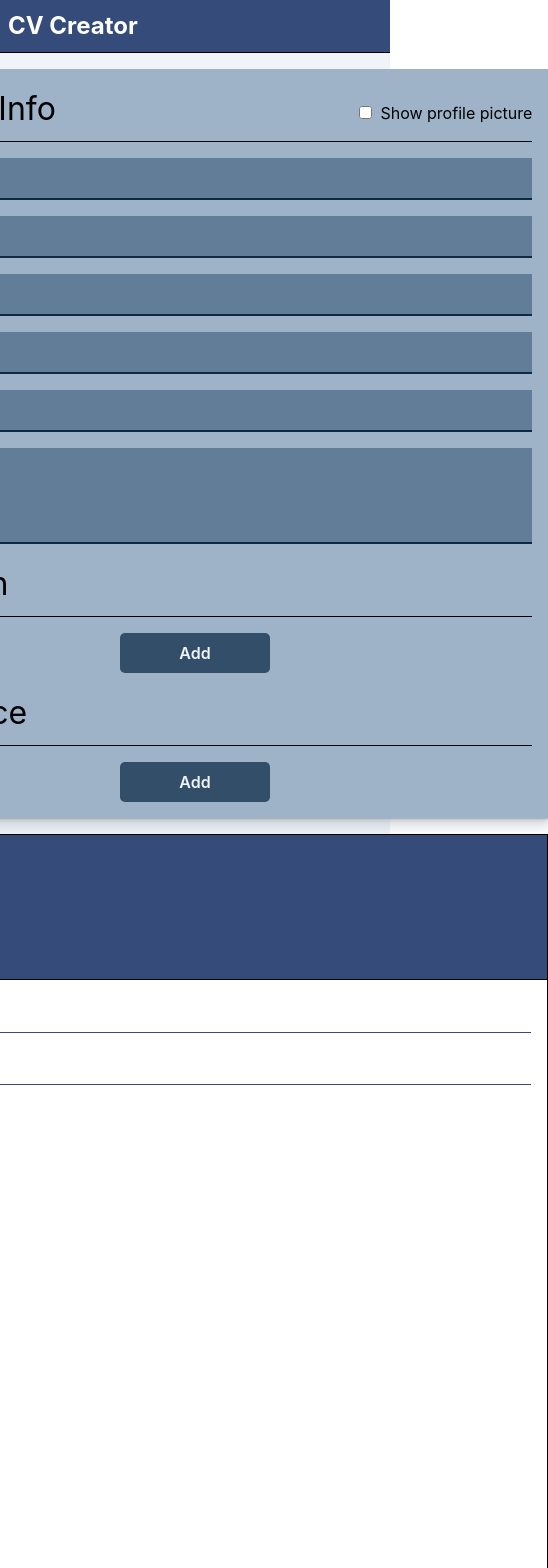
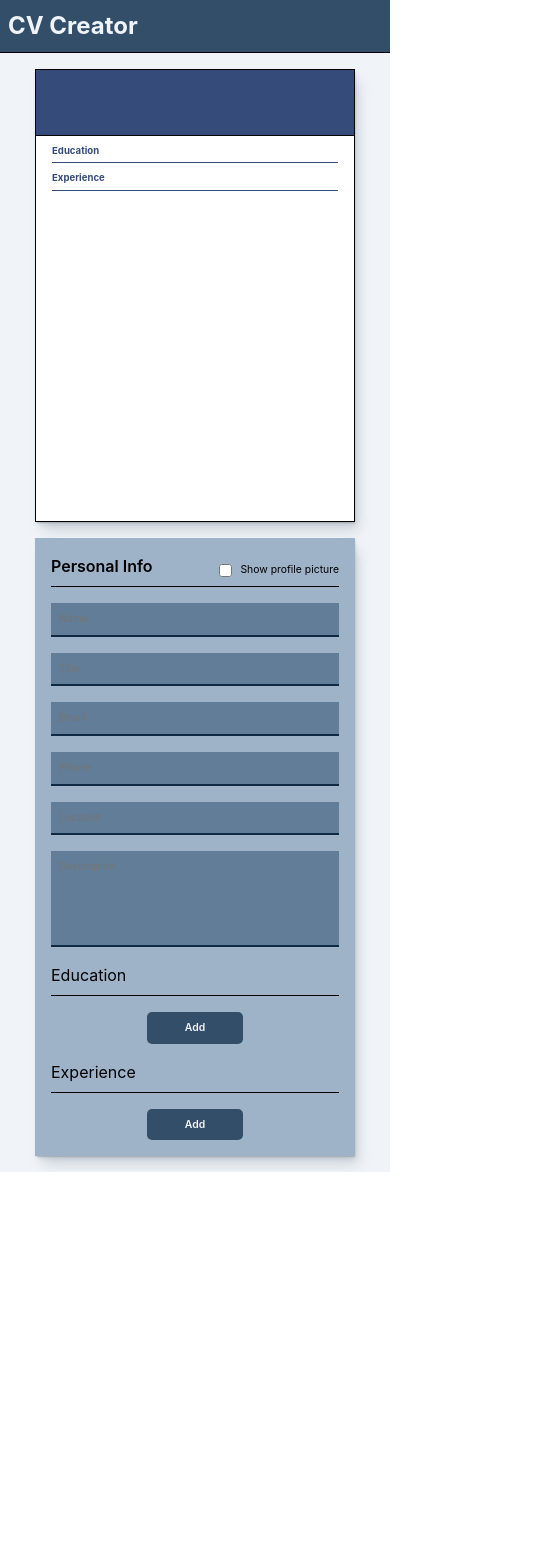
Before and after one commit to vlunaklick/cv_creator, a React (Create React App) app: page / in a window 390 px wide. Shown: the top 1568 px of the page, 548 px wide, since content can reach past the window. After the commit the page ends 1172 px from the top, so only its background shows below. Built offline with nearby package versions, Linux system fonts and the light colour scheme.

Commit message:
Correction and responsiveness

```diff
--- a/src/App.css
+++ b/src/App.css
@@ -50,8 +50,8 @@
 .example{
     display: flex;
     flex-direction: column;
-    width: var(--sizeConts);
-    height: var(--heigthConts);
+    width: 706px;
+    height: 1000px;
     box-shadow: var(--shadow-elevation-medium);
     border: 1px solid #000;
 }
@@ -74,7 +74,7 @@
 }
 .personalInfo{
     margin: 0;
-    font-weight: 400;
+    font-weight: 600;
     width: 100%;
     margin-bottom: 0.5rem;
 }
@@ -106,8 +106,10 @@
 }
 
 .boxP{
-    text-align: end;
+    justify-content: end;
     width: 100%;
+    display: flex;
+    align-items: center;
 }
 
 #probox{
@@ -133,9 +135,37 @@
     box-shadow: var(--shadow-elevation-medium);
 }
 
-@media screen and (max-width: 1250px) {
+@media screen and (max-width: 1450px) {
     .containers{
         flex-direction: column;
         align-items: center;
     }
 }
+
+@media screen and (max-width: 820px) {
+    .example{
+        width: 20rem;
+        height: 28.32875rem;
+    }
+    .main{
+        width: 20rem;
+    }
+    .personalInfo,
+    .educationalInfo{
+        font-size: 1rem;
+    }
+    label{
+        font-size: 0.65rem;
+    }
+    #description,
+    .inputL,
+    .buttonAdd{
+        font-size: 0.65rem;
+    }
+    .buttonAdd{
+        width: 6rem;
+    }
+    .nameProfG{
+        font-size: 1rem;
+    }
+}
--- a/src/App.js
+++ b/src/App.js
@@ -1,4 +1,4 @@
-import './App.css';
+import './App.css'
 import React from 'react'
 import uniqid from 'uniqid'
 import HeaderNav from './components/Header/Header.js'
@@ -9,71 +9,72 @@ import Experience from './components/Experience/Experience.js'
 import Inxperience from './components/Experience/InExperience.js'
 import Educational from './components/Educational/Educational.js'
 import ExperienceMain from './components/Experience/ExperienceMain'
-import EducationalMain from './components/Educational/EducationalMain';
+import EducationalMain from './components/Educational/EducationalMain'
 
 class App extends React.Component {
-  constructor(){
-    super();
+	constructor() {
+		super()
 		this.state = {
-      name: "",
-      title: "",
-      email: "",
-      phone: "",
-      location: "",
-      description: "",
+			name: '',
+			title: '',
+			email: '',
+			phone: '',
+			location: '',
+			description: '',
 			showPro: false,
 			education: [],
 			experience: [],
 		}
-    this.changeName = this.changeName.bind(this);
-    this.changeProf = this.changeProf.bind(this);
-    this.addExperience = this.addExperience.bind(this);
-    this.changeExperience = this.changeExperience.bind(this);
-    this.deleteExperience = this.deleteExperience.bind(this);
+		this.changeName = this.changeName.bind(this)
+		this.changeProf = this.changeProf.bind(this)
+		this.addExperience = this.addExperience.bind(this)
+		this.changeExperience = this.changeExperience.bind(this)
+		this.deleteExperience = this.deleteExperience.bind(this)
 
-    this.addEducation = this.addEducation.bind(this);
-    this.changeEducation = this.changeEducation.bind(this);
-    this.deleteEducation = this.deleteEducation.bind(this);
+		this.addEducation = this.addEducation.bind(this)
+		this.changeEducation = this.changeEducation.bind(this)
+		this.deleteEducation = this.deleteEducation.bind(this)
 	}
 
-  changeName(event){
-    let cambio = (event.target.placeholder).toLowerCase()
-    this.setState(prevState =>{
-      return prevState[`${cambio}`] = `${event.target.value}`;
+	changeName(event) {
+		let cambio = event.target.placeholder.toLowerCase()
+		this.setState(prevState => {
+			return (prevState[`${cambio}`] = `${event.target.value}`)
 		})
 	}
 
-  changeProf(){
-    let valor = !(this.state.showPro)
-    this.setState(prevState =>{
-      return prevState.showPro = valor;
+	changeProf() {
+		let valor = !this.state.showPro
+		this.setState(prevState => {
+			return (prevState.showPro = valor)
 		})
 	}
 
-  addExperience(){
-    this.setState(prevState =>{
-      let valor = {...prevState,
+	addExperience() {
+		this.setState(prevState => {
+			let valor = {
+				...prevState,
 				experience: [
 					...prevState.experience,
 					{
 						id: uniqid(),
-        company: "",
-        position: "",
-        start: "",
-        to: ""
-        }
-        ]
+						company: '',
+						position: '',
+						start: '',
+						to: '',
+					},
+				],
 			}
 			return valor
 		})
 	}
 
-  changeExperience(id,e,value){
-    this.setState(prevState =>{
-      let cambioExp = e.toLowerCase();
+	changeExperience(id, e, value) {
+		this.setState(prevState => {
+			let cambioExp = e.toLowerCase()
 			let respuestaExp = prevState.experience.map(item => {
-            if (item.id === id){
-                return item[`${cambioExp}`] = `${value}`;
+				if (item.id === id) {
+					return (item[`${cambioExp}`] = `${value}`)
 				} else {
 					return item
 				}
@@ -82,42 +83,43 @@ class App extends React.Component {
 		})
 	}
 
-  deleteExperience(id){
-    this.setState( prevState =>{
+	deleteExperience(id) {
+		this.setState(prevState => {
 			// eslint-disable-next-line array-callback-return
 			let dele = prevState.experience.filter(item => {
-        if (item.id !== id){
+				if (item.id !== id) {
 					return item
 				}
 			})
-      return prevState.experience = dele
+			return (prevState.experience = dele)
 		})
 	}
 
-  addEducation(){
-    this.setState(prevState =>{
-      let valor = {...prevState,
+	addEducation() {
+		this.setState(prevState => {
+			let valor = {
+				...prevState,
 				education: [
 					...prevState.education,
 					{
 						id: uniqid(),
-        place: "",
-        degree: "",
-        start: "",
-        end: ""
-        }
-        ]
+						place: '',
+						degree: '',
+						start: '',
+						end: '',
+					},
+				],
 			}
 			return valor
 		})
 	}
 
-  changeEducation(id,e,value){
-    this.setState(prevState =>{
-      let cambioExp = e.toLowerCase();
+	changeEducation(id, e, value) {
+		this.setState(prevState => {
+			let cambioExp = e.toLowerCase()
 			let respuestaExp = prevState.education.map(item => {
-            if (item.id === id){
-                return item[`${cambioExp}`] = `${value}`;
+				if (item.id === id) {
+					return (item[`${cambioExp}`] = `${value}`)
 				} else {
 					return item
 				}
@@ -126,93 +128,151 @@ class App extends React.Component {
 		})
 	}
 
-  deleteEducation(id){
-    this.setState( prevState =>{
+	deleteEducation(id) {
+		this.setState(prevState => {
 			// eslint-disable-next-line array-callback-return
 			let dele = prevState.education.filter(item => {
-        if (item.id !== id){
+				if (item.id !== id) {
 					return item
 				}
 			})
-      return prevState.education = dele
+			return (prevState.education = dele)
 		})
 	}
 
+	render() {
+		let experienceCv = this.state.experience.map(item => {
+			return (
+				<Inxperience
+					key={item.id}
+					company={item.company}
+					position={item.position}
+					years={item.start}
+					toyears={item.to}
+				/>
+			)
+		})
 
-  render(){
+		let experienceButton = this.state.experience.map(item => {
+			return (
+				<ExperienceMain
+					key={item.id}
+					deleted={this.deleteExperience}
+					opcion={this.changeExperience}
+					id={item.id}
+				/>
+			)
+		})
 
-    let experienceCv = this.state.experience.map(item =>{
-      return <Inxperience  key={item.id} company={item.company} position={item.position} years={item.start} toyears={item.to} />
-    });
-
-    let experienceButton = this.state.experience.map( item => {
-      return <ExperienceMain key={item.id} deleted={this.deleteExperience} opcion={this.changeExperience} id={item.id} />
-    });
-
-    let educationalCv = this.state.education.map( item => {
-      return <Educational key={item.id} degree={item.degree} place={item.place} yearss={item.start} toyearss={item.end} />
-    });
-    let educationalButton = this.state.education.map( item => {
-      return <EducationalMain key={item.id} deleted={this.deleteEducation} id={item.id} opcion={this.changeEducation} />
+		let educationalCv = this.state.education.map(item => {
+			return (
+				<Educational
+					key={item.id}
+					degree={item.degree}
+					place={item.place}
+					yearss={item.start}
+					toyearss={item.end}
+				/>
+			)
+		})
+		let educationalButton = this.state.education.map(item => {
+			return (
+				<EducationalMain
+					key={item.id}
+					deleted={this.deleteEducation}
+					id={item.id}
+					opcion={this.changeEducation}
+				/>
+			)
 		})
 
 		return (
-      <div className="App">
+			<div className='App'>
 				<HeaderNav />
 
-        <div className="containers">
+				<div className='containers'>
+					<div className='example'>
+						<Sidebar
+							showPro={this.state.showPro}
+							name={this.state.name}
+							title={this.state.title}
+							desc={this.state.description}
+							email={this.state.email}
+							location={this.state.location}
+							phone={this.state.phone}
+						/>
 
-          <div className="main">
-            <div className="heading">
-              <h1 className="personalInfo">Personal Info</h1>
-              <div className="boxP">
-                <input onClick={(e) => this.changeProf(e)} id="probox" type="checkbox"/><label htmlFor="probox">Show profile picture</label>
-              </div>
-
-            </div>
-
-            <InputText opcion={this.changeName} format="text" placeholder="Name"/>
-            <InputText opcion={this.changeName} format="text" placeholder="Title"/>
-            <InputText opcion={this.changeName} format="text" placeholder="Email"/>
-            <InputText opcion={this.changeName} format="number" placeholder="Phone"/>
-            <InputText opcion={this.changeName} format="number" placeholder="Location"/>
-            <textarea  onChange={(e) => this.changeName(e)} id="description" placeholder="Description" rows="5"></textarea>
-
-            <h1 className="educationalInfo">Education</h1>
-            {educationalButton}
-            <button onClick={() => this.addEducation()} className="buttonAdd">Add</button>
-
-
-            <h1 className="educationalInfo">Experience</h1>
-            {experienceButton}
-            <button onClick={() => this.addExperience()} className="buttonAdd">Add</button>
-
-
-          </div>
-
-          <div className="example">
-
-              <Sidebar showPro={this.state.showPro} name={this.state.name} title={this.state.title} desc={this.state.description} email={this.state.email} location={this.state.location} phone={this.state.phone} />
-
-              <div className="content">
+						<div className='content'>
 							<Description desc={this.state.description} />
-                  <Experience title="Education" />
+							<Experience title='Education' />
 							{educationalCv}
 
-                  <Experience title="Experience" />
+							<Experience title='Experience' />
 
 							{experienceCv}
-
-              </div>
-
-
-
 						</div>
 					</div>
 
+					<div className='main'>
+						<div className='heading'>
+							<h1 className='personalInfo'>Personal Info</h1>
+							<div className='boxP'>
+								<input
+									onClick={e => this.changeProf(e)}
+									id='probox'
+									type='checkbox'
+								/>
+								<label htmlFor='probox'>Show profile picture</label>
 							</div>
-    );
+						</div>
+
+						<InputText
+							opcion={this.changeName}
+							format='text'
+							placeholder='Name'
+						/>
+						<InputText
+							opcion={this.changeName}
+							format='text'
+							placeholder='Title'
+						/>
+						<InputText
+							opcion={this.changeName}
+							format='text'
+							placeholder='Email'
+						/>
+						<InputText
+							opcion={this.changeName}
+							format='number'
+							placeholder='Phone'
+						/>
+						<InputText
+							opcion={this.changeName}
+							format='number'
+							placeholder='Location'
+						/>
+						<textarea
+							onChange={e => this.changeName(e)}
+							id='description'
+							placeholder='Description'
+							rows='5'></textarea>
+
+						<h1 className='educationalInfo'>Education</h1>
+						{educationalButton}
+						<button onClick={() => this.addEducation()} className='buttonAdd'>
+							Add
+						</button>
+
+						<h1 className='educationalInfo'>Experience</h1>
+						{experienceButton}
+						<button onClick={() => this.addExperience()} className='buttonAdd'>
+							Add
+						</button>
+					</div>
+				</div>
+			</div>
+		)
 	}
 }
 
-export default App;
+export default App
--- a/src/components/Description/description.css
+++ b/src/components/Description/description.css
@@ -7,14 +7,12 @@
 
 .upperTitle{
     color: var(--sidebar-color);
-    margin: 0;
     padding-bottom: 0.27rem;
     border-bottom: 1px solid var(--sidebar-color);
     font-size: 1.3rem;
 }
 
 .pE{
-    margin: 0;
     margin-top: 0.27rem;
     font-size: 1rem;
     text-align: justify;
@@ -30,3 +28,15 @@
     align-items: center;
     width: 100%;
 }
+
+@media screen and (max-width: 820px) {
+    .upperTitle{
+        font-size: 0.6rem;
+    }
+    .contM{
+        padding: .5rem 1rem 0 1rem;
+    }
+    .pE{
+        font-size: .5rem;
+    }
+}
--- a/src/components/Header/header.css
+++ b/src/components/Header/header.css
@@ -1,6 +1,6 @@
 :root{
-    --nav-col: #354c7a;
-    --nav-font: #ffffff;
+    --nav-col: #334E68;
+    --nav-font: #F0F4F8;
 }
 
 .navH{
--- a/src/index.css
+++ b/src/index.css
@@ -19,7 +19,6 @@ body {
 
 img, picture, video, canvas, svg {
   display: block;
-  max-width: 100%;
 }
 
 input, button, textarea, select {
```
Also changed, not shown: src/components/Experience/experience.css (+6 -1 lines), src/components/Sidebar/sidebar.css (+31 -15 lines). Lines whose indentation alone changed are shown as unchanged.
